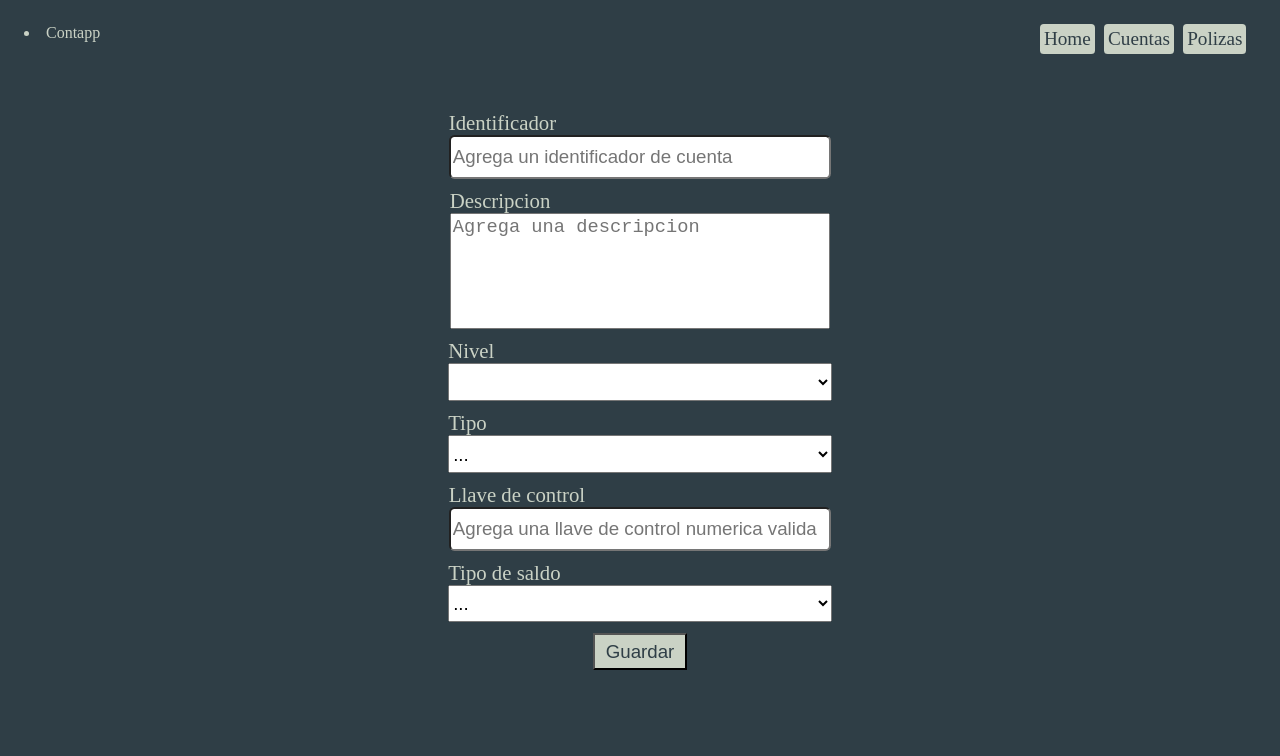
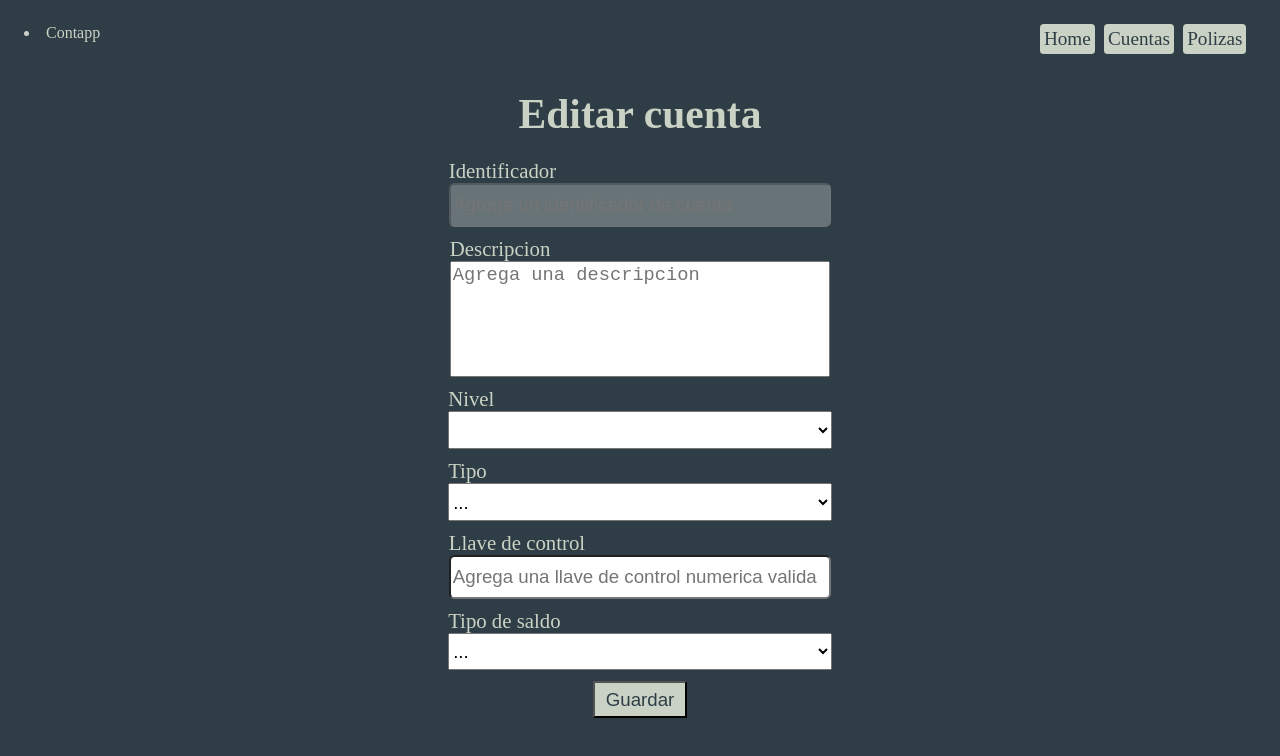
Before and after one commit to Ncturn/contapp, a React (Create React App) app: page /#/account/edit/1 in a window 1280 px wide. Shown: the top 756 px of the page. Built offline with nearby package versions, Linux system fonts and the light colour scheme; no server answers.

Commit message:
Refactor: Create and edit account components.
CreateAccount no manage state and only send empty fields to the form,
EditAccount only send the account data.

```diff
--- a/src/views/createAccount.jsx
+++ b/src/views/createAccount.jsx
@@ -1,24 +1,18 @@
-import React, { useState } from 'react';
+import React from 'react';
 import AccountForm from '../components/AccountForm';
 
-const createAccount = ({ history }) => {
-  const [account, setAccount] = useState({
+const CreateAccount = ({ history }) => {
+  const formValues = {
     identifier: '',
     description: '',
     level: 0,
     type: '',
     keycontrol: '',
     balance: '',
-  });
-  const handleChange = (event) => {
-    setAccount({
-      ...account,
-      [event.target.name]: event.target.value,
-    });
   };
   return (
-    <AccountForm httpMethod='POST' formValues={account} onChange={handleChange} history={history} successMessage='Cuenta creada exitosamente' />
+    <AccountForm title='Crear cuenta' httpMethod='POST' formValues={formValues} history={history} successMessage='Cuenta creada exitosamente' />
   );
 };
 
-export default createAccount;
+export default CreateAccount;
--- a/src/views/editAccount.jsx
+++ b/src/views/editAccount.jsx
@@ -1,7 +1,8 @@
 import React, { useState, useEffect } from 'react';
 import AccountForm from '../components/AccountForm';
 
-const editAccount = ({ match, history }) => {
+const EditAccount = ({ match, history }) => {
+  const title = 'Editar cuenta';
   const [account, setAccount] = useState({
     identifier: '',
     description: '',
@@ -10,24 +11,17 @@ const editAccount = ({ match, history }) => {
     keycontrol: '',
     balance: '',
   });
-  useEffect(() => {
-    fetch(`http://localhost:3000/account/?identifier=${match.params.identifier}`)
-      .then((data) => data.json())
-      .then((data) => {
-        setAccount({
-          ...data.body[0],
-        });
-      });
+  useEffect(async () => {
+    const response = await fetch(`http://localhost:3000/account/?identifier=${match.params.identifier}`);
+    const responseObject = await response.json();
+    setAccount({
+      ...responseObject.body[0],
+    });
   }, []);
-  const handleChange = (event) => {
-    setAccount({
-      ...account,
-      [event.target.name]: event.target.value,
-    });
-  };
+  console.log(account);
   return (
-    <AccountForm httpMethod='PATCH' formValues={account} onChange={handleChange} history={history} successMessage='Cambios guardados' disabled={true} />
+    <AccountForm title={title} httpMethod='PATCH' formValues={account} history={history} successMessage='Cambios guardados' disable={true} />
   );
 };
 
-export default editAccount;
+export default EditAccount;
```
